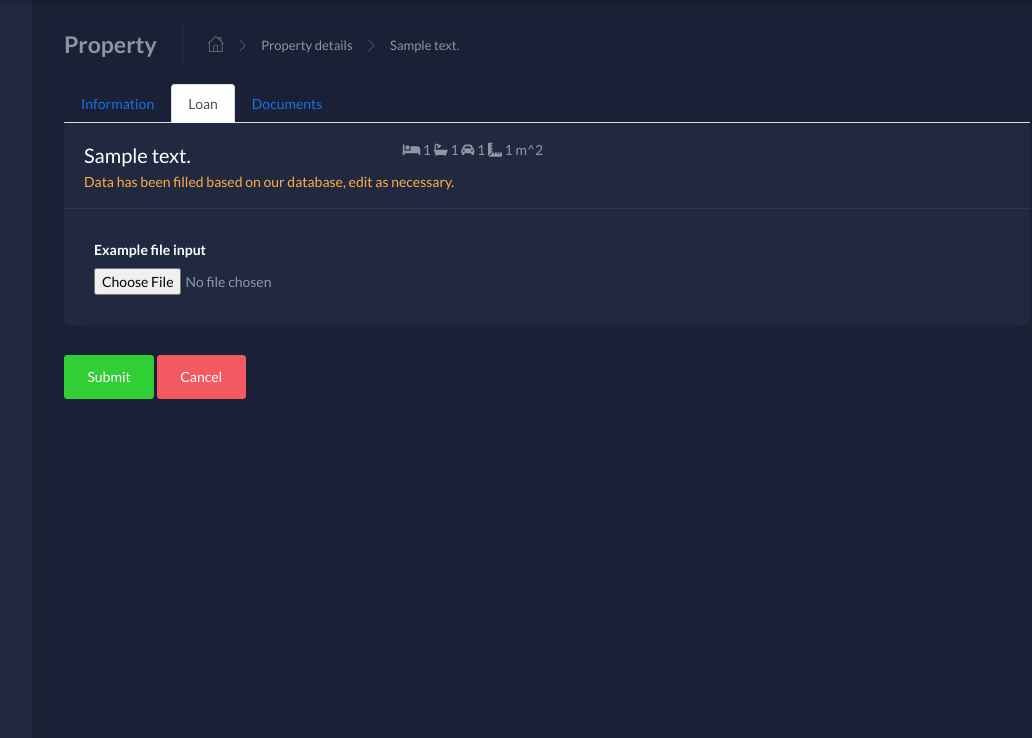
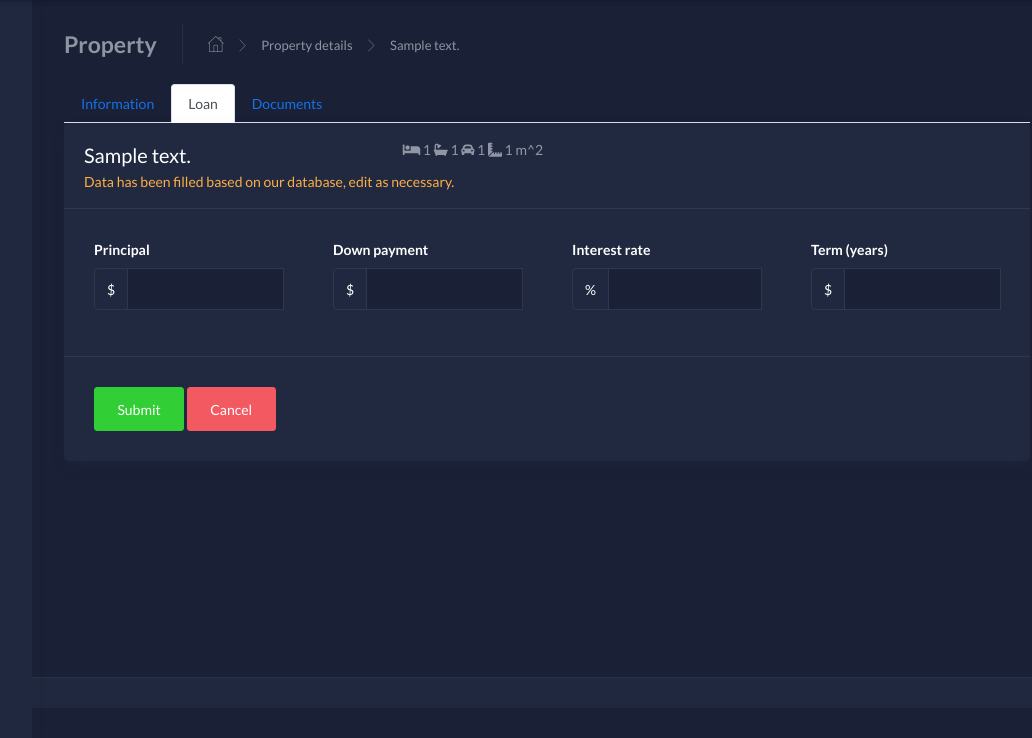
Before and after one commit to DanielFarahani/property_dashboard, a Flask app: template app/home/templates/property.html in a window 1280 px wide, after a click on "Loan". Shown: the part 62-800 px from the top of the page, without its empty margins (218-1250 px from the left). Run offline with Flask 2, Linux system fonts and the light colour scheme; the template is opened without the code that fills it: values that come from a table or form of the project are taken from there, others are empty; tables that the repository leaves empty hold one stand-in row (values such as "Sample post"); some libraries are stand-ins or nearby versions.

Commit message:
property detail form progess

```diff
--- a/app/home/templates/home.html
+++ b/app/home/templates/home.html
@@ -126,8 +126,8 @@
 			<div class="col-6 col-sm-4 col-lg-2">
 				<div class="card">
 					<div class="card-body p-2 text-center">
-						<div class="h1 m-0">43</div>
-						<div class="mb-2">Properties</div>
+						<div class="h1 m-0"> {{summary.count}} </div>
+						<div class="mb-2"># Properties</div>
 					</div>
 				</div>
 			</div>
--- a/app/home/templates/property.html
+++ b/app/home/templates/property.html
@@ -66,10 +66,10 @@
 								Data has been filled based on our database, edit as necessary.
 							</div>
 						</div>
-
 					<div class="card-body">
 						<div class="tab-content" id="myTabContent">
 							<div class="tab-pane fade show active" id="info" role="tabpanel" aria-labelledby="info-tab">
+								<form method="POST" action="">
 									<div class="row">
 										<!-- LEFT column -->
 										<div class="col-md-6 col-lg-4">
@@ -109,10 +109,10 @@
 											</div>
 
 											<div class="form-group">
-											<label for="largeInput"> Agency fee (% of rent) </label>
+												<label for="largeInput"> Agency fee (% weekly rent) </label>
 												<div class="input-group mb-3">
 													<div class="input-group-prepend">
-													<span class="input-group-text">$</span>
+														<span class="input-group-text">%</span>
 													</div>
 													<input type="text" class="form-control" aria-label="Amount (to the nearest dollar)">
 													<div class="input-group-append">
@@ -187,29 +187,82 @@
 											</div>
 										</div>
 									</div>
+								</form>
+							</div>
+							<!-- LOAN tab body -->
+							<div class="tab-pane fade" id="loan" role="tabpanel" aria-labelledby="loan-tab">
+								<form method="POST" action="">
+									<div class="row">
+
+										<div class="col-sm-6 col-md-3">
+											<div class="form-group">
+												<label for="largeInput"> Principal </label>
+												<div class="input-group mb-3">
+													<div class="input-group-prepend">
+														<span class="input-group-text">$</span>
+													</div>
+													<input type="text" class="form-control" aria-label="Amount (to the nearest dollar)">
+													<div class="input-group-append"></div>
+												</div>
+											</div>
 										</div>
 
-							<!-- LOAN tab body -->
+										<div class="col-sm-6 col-md-3">
+											<div class="form-group">
+											<label for="largeInput"> Down payment </label>
+												<div class="input-group mb-3">
+													<div class="input-group-prepend">
+														<span class="input-group-text">$</span>
+													</div>
+													<input type="text" class="form-control" aria-label="Amount (to the nearest dollar)">
+													<div class="input-group-append"></div>
+												</div>
+											</div>
+										</div>
 
-								<div class="tab-pane fade" id="loan" role="tabpanel" aria-labelledby="loan-tab">
+										<div class="col-sm-6 col-md-3">
 											<div class="form-group">
-										<label for="exampleFormControlFile1">Example file input</label>
-										<input type="file" class="form-control-file" id="exampleFormControlFile1">
+											<label for="largeInput"> Interest rate </label>
+												<div class="input-group mb-3">
+													<div class="input-group-prepend">
+														<span class="input-group-text">%</span>
+													</div>
+													<input type="text" class="form-control" aria-label="Amount (to the nearest dollar)">
+													<div class="input-group-append"></div>
+												</div>
+											</div>
+										</div>
+
+										<div class="col-sm-6 col-md-3">
+											<div class="form-group">
+												<label for="largeInput"> Term (years) </label>
+												<div class="input-group mb-3">
+													<div class="input-group-prepend">
+														<span class="input-group-text">$</span>
+													</div>
+													<input type="text" class="form-control" aria-label="Amount (to the nearest dollar)">
+													<div class="input-group-append"></div>
+												</div>
+											</div>
+										</div>
+
+									</form>
 								</div>
 							</div>
 
 							<!-- DOCUMENT tab body -->
 							<div class="tab-pane fade" id="documents" role="tabpanel" aria-labelledby="documents-tab">
-									<div class="form-group">
-										<label for="exampleFormControlFile1">Example file input</label>
-										<input type="file" class="form-control-file" id="exampleFormControlFile1">
+								<form action="upload.php" class="dropzone dz-clickable">
+									<div class="dz-message" data-dz-message="">
+										<div class="icon">
+											<i class="fa fa-file-alt"></i>
+										</div>
+										<h4 class="message">Drag and Drop files here OR click this area.</h4>
+									</div>
+								</form>
 							</div>
 						</div>
 				</div>
-
-						</div>
-					</div>
-
 						<!-- card FOOTER -->
 						<div class="card-action">
 							<button class="btn btn-success">Submit</button>
@@ -218,14 +271,6 @@
 					</div>
 				</div>
 			</div>
-
-			<!-- NAV bar code -->
-			<!-- <div class="tab-content" id="myTabContent"> -->
-				<!-- <div class="tab-pane fade show active" id="info" role="tabpanel" aria-labelledby="info-tab">TESTING HOME</div> -->
-				<!-- <div class="tab-pane fade" id="loan" role="tabpanel" aria-labelledby="loan-tab">TESTING PROFILE</div> -->
-				<!-- <div class="tab-pane fade" id="documents" role="tabpanel" aria-labelledby="documents-tab">TETING CONTACT </div> -->
-			<!-- </div> -->
-
 		</div>
 	</div>
 
```
Also changed, not shown: app/home/routes.py (+9 -5 lines). Lines whose indentation alone changed are shown as unchanged.
